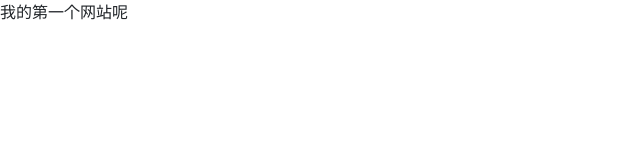
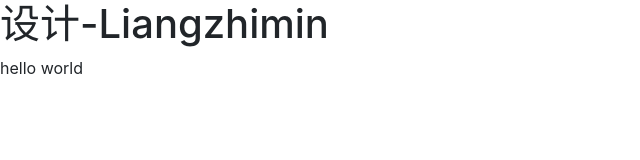
Before and after one commit to Jimmy-zm/Jimmy-zm.github.io, a plain HTML site: page index.html in a window 1280 px wide. Shown: the whole page, without its empty margins (0-640 px from the left). Drawn offline with nearby package versions, Linux system fonts and the light colour scheme.

Commit message:
Update index.html

```diff
--- a/index.html
+++ b/index.html
@@ -11,6 +11,7 @@
     <title>Hello, 我的第一个网站</title>
   </head>
   <body>
-  我的第一个网站呢
+    <h1>设计-Liangzhimin</h1>
+    hello world
   </body>
   </html>
```
